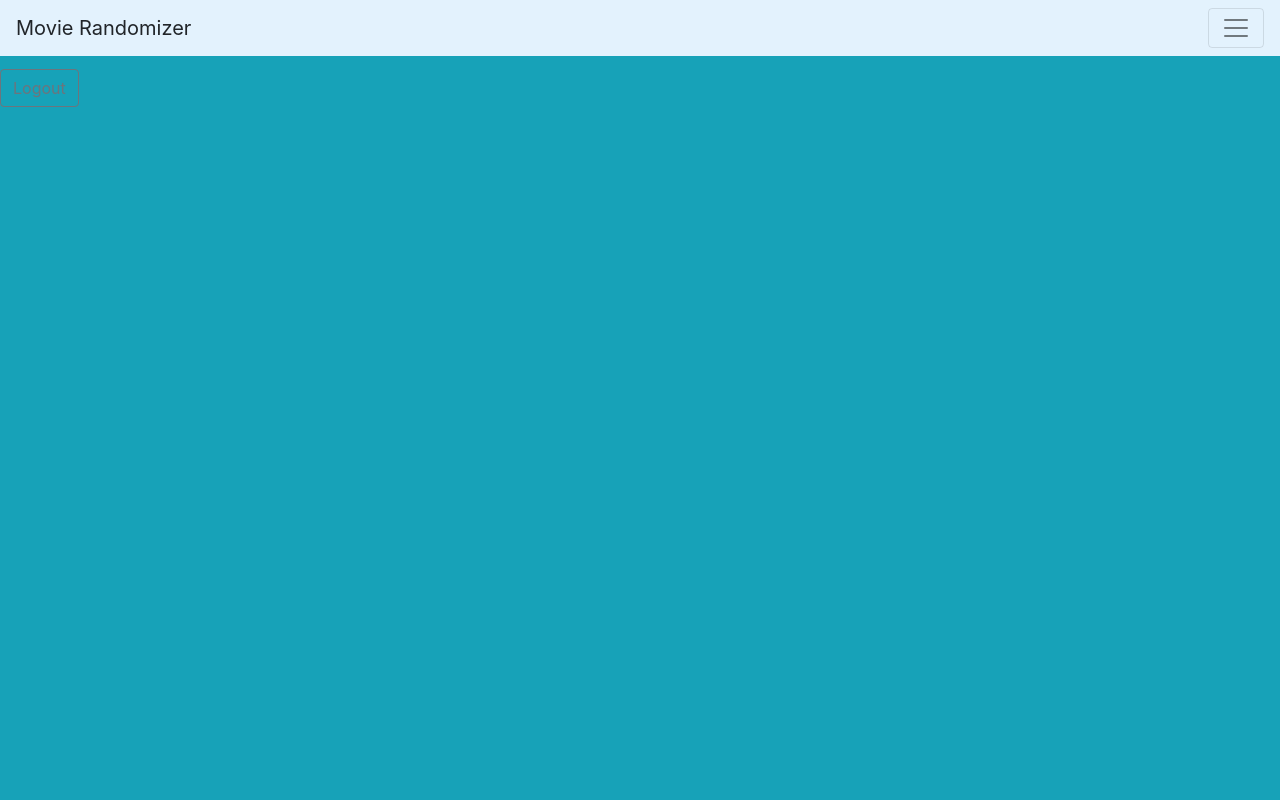
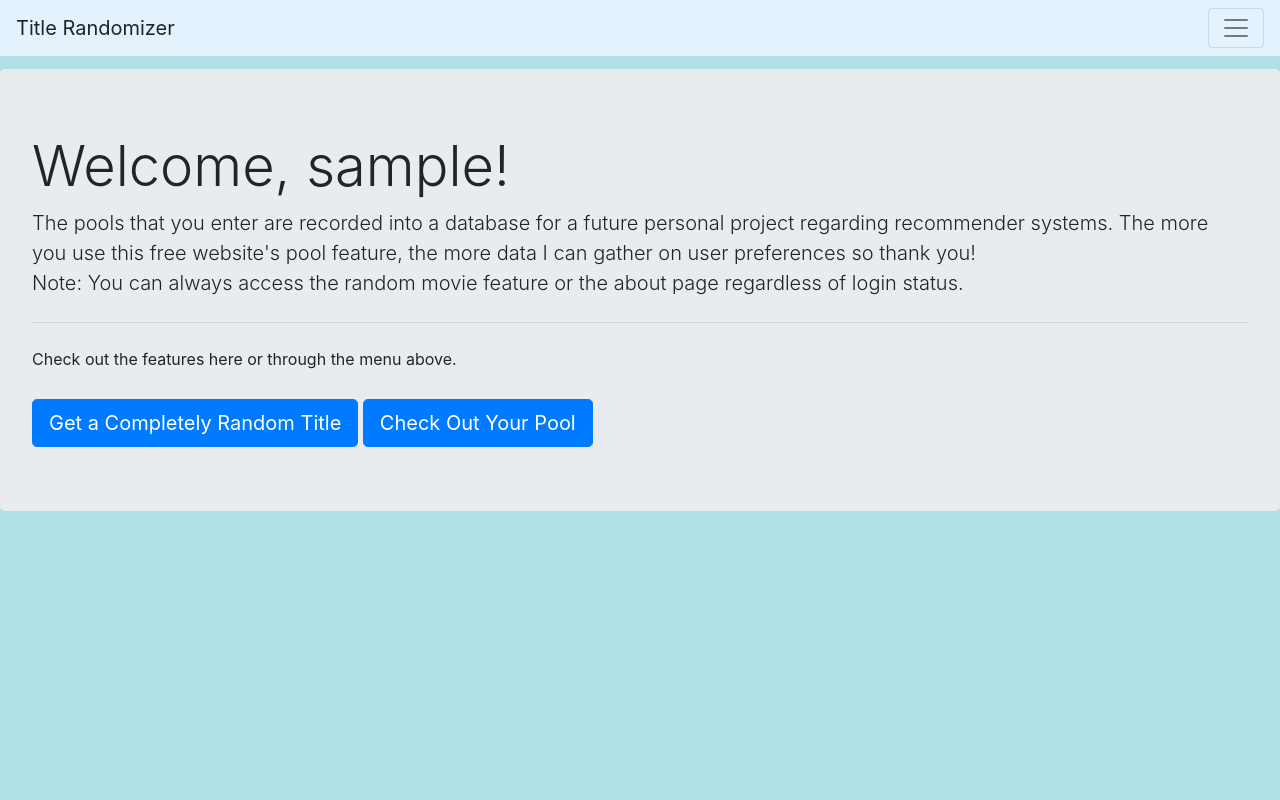
Before and after one commit to hcastillomartinez/Netflix-Randomizer, a Flask app: page / in a window 1280 px wide. Run offline with Flask 2, Linux system fonts and the light colour scheme; the visitor is signed in with stand-in values (Sample User, id 1); parts of the project's set-up code (start-up, migrations or seed data) failed here and were passed over; some libraries are stand-ins or nearby versions.

Commit message:
update the base template to reflect when user is logged in by presenting logout option the navbar. Also update the backend to allow this so now on logout in any page user is always redirected to login page. Changed the layout of about page to look better with a jumbotron

```diff
--- a/app.py
+++ b/app.py
@@ -35,6 +35,10 @@ def logout():
 
 @app.route('/about')
 def about():
+    if 'username' in session:
+        username = session['username']
+        return render_template('about.html', username=username)
+
     return render_template('about.html')
 
 @app.route('/my_pool', methods=['GET', 'POST'])
@@ -85,7 +89,12 @@ def select_random():
     if 'imdbRating' in movie_data:
         movie['imdb'] = movie_data['imdbRating']
     # send all this data to the index.html template
+
+    if 'username' in session:
+        username = session['username']
+        return render_template('random_movie.html',movie=movie, username=username)
+
     return render_template("random_movie.html", movie=movie)
 
 if __name__ == "__main__":
-    app.run(debug=True, port=4996)
+    app.run(debug=True, port=4997)
--- a/templates/base.html
+++ b/templates/base.html
@@ -5,13 +5,13 @@
     <meta name="viewport" content="width=device-width, initial-scale=1.0">
     <meta http-equiv="X-UA-Compatible" content="ie=edge">
     <link rel="stylesheet" href="https://stackpath.bootstrapcdn.com/bootstrap/4.3.1/css/bootstrap.min.css" integrity="sha384-ggOyR0iXCbMQv3Xipma34MD+dH/1fQ784/j6cY/iJTQUOhcWr7x9JvoRxT2MZw1T" crossorigin="anonymous">
-    <title> Movie Randomizer</title>
+    <title> Title Randomizer</title>
     {% block head %}{% endblock %}
 </head>
 <body>
   <!-- <p class="py-5 text-center">This example creates a full page background image. Try to resize the browser window to see how it always will cover the full screen (when scrolled to top), and that it scales nicely on all screen sizes.</p> -->
   <nav class="navbar navbar-light" style="background-color: #e3f2fd;">
-        <a class="navbar-brand">Movie Randomizer</a>
+        <a class="navbar-brand">Title Randomizer</a>
         <button class="navbar-toggler" type="button" data-toggle="collapse" data-target="#navbarNavAltMarkup" aria-controls="navbarNavAltMarkup" aria-expanded="false" aria-label="Toggle navigation">
           <span class="navbar-toggler-icon"></span>
         </button>
@@ -19,8 +19,10 @@
           <div class="navbar-nav">
             <a class="nav-item nav-link active" href="/">Home <span class="sr-only">(current)</span></a>
             <a class="nav-item nav-link" href="/my_pool">My Pool</a>
-            <a class="nav-item nav-link" href="/random">Select Random</a>
+            <a class="nav-item nav-link" href="/random">Select Random Title</a>
             <a class="nav-item nav-link" href="/about">About</a>
+            {% block navbar%}
+            {% endblock %}
 
         </div>
     </div>
--- a/templates/index.html
+++ b/templates/index.html
@@ -1,13 +1,28 @@
 {% extends 'base.html'%}
 
 {% block head %}
-<link rel="stylesheet" href="{{ url_for('static', filename='css/main.css')}}">
+<style>
+  body {background-color: powderblue;}
+</style>
+
+{% endblock %}
+
+{% block navbar%}
+<a class="nav-item nav-link" href="/logout">Logout</a>
 {% endblock %}
 
 {% block body %}
-{% if username %}
-<div style="margin-top: 1%;">
-  <a href="/logout"><button type="button" class="btn btn-outline-secondary">Logout</button></a>
+
+<div class="jumbotron" style="margin-top: 1%;">
+  <h1 class="display-4">Welcome, {{username}}!</h1>
+  <p class="lead">The pools that you enter are recorded into a database for a future personal project regarding recommender systems. The more you use this free website's pool feature, the more data I can gather on user preferences so thank you!
+  <br>
+  Note: You can always access the random movie feature or the about page regardless of login status.
+  </p>
+  <hr class="my-4">
+  <p>Check out the features here or through the menu above.</p>
+  <a style="margin-top: 1%;" class="btn btn-primary btn-lg" href="/random" role="button">Get a Completely Random Title</a>
+  <a style="margin-top: 1%;" class="btn btn-primary btn-lg" href="/my_pool" role="button">Check Out Your Pool</a>
 </div>
-{% endif %}
+
 {% endblock %}
--- a/templates/login.html
+++ b/templates/login.html
@@ -6,7 +6,7 @@
 
 {% block body %}
 <div id="login">
-  <h3 class="text-center text-white pt-5">Login form</h3>
+  <!-- <h3 class="text-center text-white pt-5">Login form</h3> -->
   <div class="container">
       <div id="login-row" class="row justify-content-center align-items-center">
           <div id="login-column" class="col-md-6">
@@ -17,7 +17,7 @@
                           <label for="username" class="text-info">Username:</label><br>
                           <input type="text" name="username" id="username" class="form-control">
                       </div>
-                      <div class="form-group">
+                      <div class="form-group" style="text-align: center;">
                           <input type="submit" name="submit" class="btn btn-info btn-md" value="submit">
                       </div>
                   </form>
@@ -26,6 +26,7 @@
       </div>
   </div>
 </div>
+
 <!-- <div style="text-align: center; margin-top: 3%;">
 <form action="/login" method="POST">
     <div class="col-xs-4">
```
Also changed, not shown: templates/about.html (+21 -3 lines), templates/my_pool.html (+8 -5 lines), templates/random_movie.html (+9 -0 lines).
